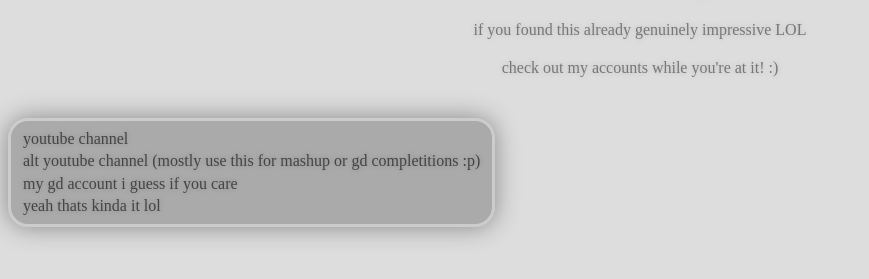
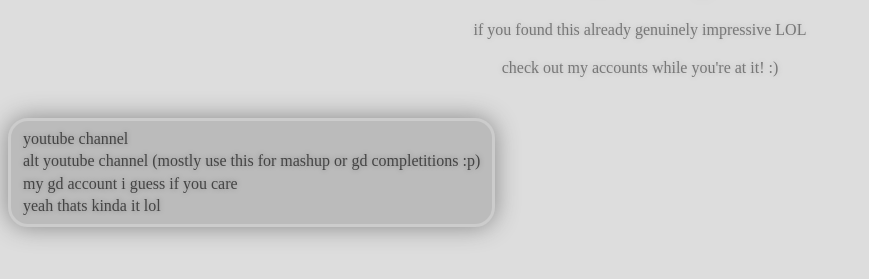
Before and after one commit to heptaval/valsite, a website built with webpack: page index.html in a window 1280 px wide. Shown: the part 69-348 px from the top of the page, without its empty margins (0-869 px from the left). Built offline with nearby package versions, Linux system fonts and the light colour scheme; a web font is replaced by a local one.

```diff
--- a/index.html
+++ b/index.html
@@ -27,7 +27,7 @@
     }
     .linkdiv {
       font-family: SFPro;
-      background-color: #AAAAAA;
+      background-color: #BBBBBB;
       box-shadow: 0 0 25px #888888;
       width: fit-content;
       height: fit-content;
```
